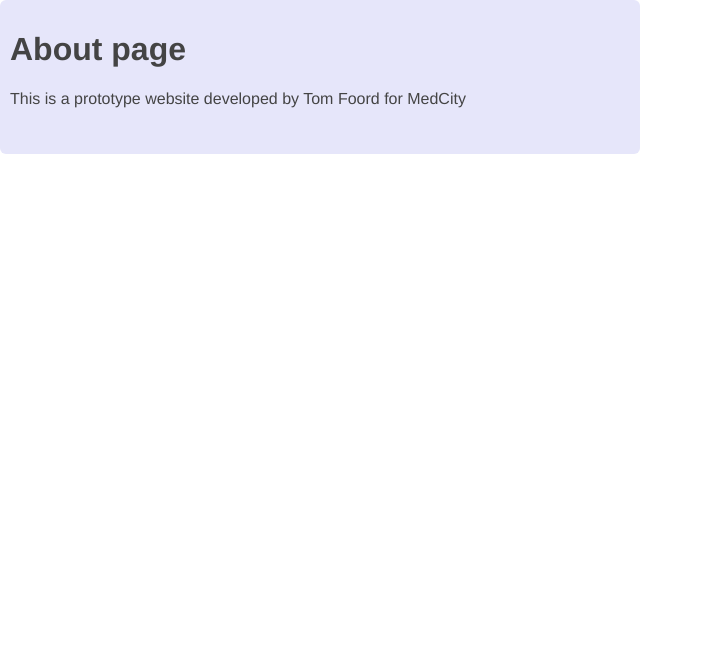
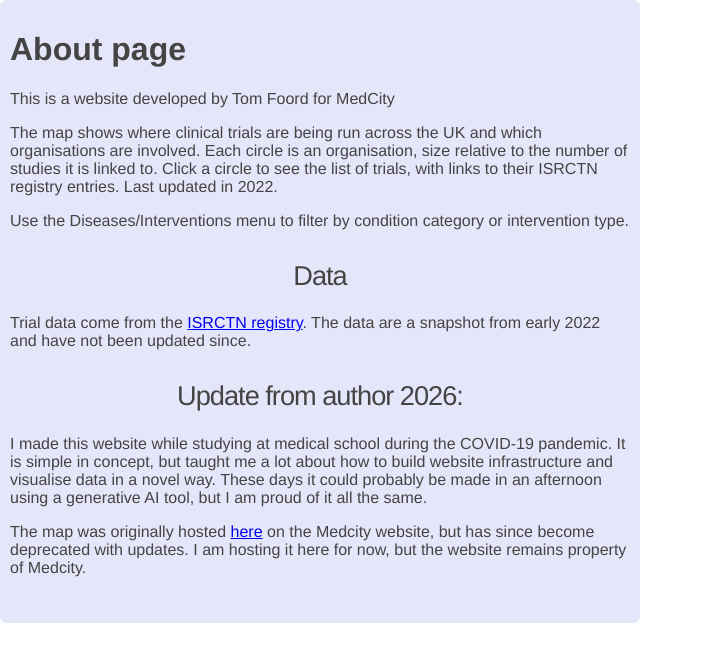
Before and after one commit to ThomasFoord/ClinicalTrialMap, a Flask app: page /about/ in a window 1280 px wide. Shown: the part 48-710 px from the top of the page, without its empty margins (0-703 px from the left). Run offline with Flask 2, Linux system fonts and the light colour scheme.

Commit message:
Update about page and header

```diff
--- a/app.py
+++ b/app.py
@@ -23,7 +23,7 @@ def mapper(disease="All", color="#040a42"):
         attribution='&copy; <a href="https://www.openstreetmap.org/copyright">OpenStreetMap</a> contributors '
                     '&copy; <a href="https://carto.com/attributions">CARTO</a>')
 
-    title = "Data Map of UK " + disease + " Clinical Trial Research and Collaboration"
+    title = "Data Map of " + disease + " Clinical Trial Research and Collaboration in the UK registered with ISRCTN"
 
     tools= ['pan,wheel_zoom,zoom_in,zoom_out,save,reset,tap', HoverTool(tooltips=[('Organisation', '@place'), ('No. Studies', '@number')])]
     bok_map = figure(x_range=(-1500000, 350000), y_range=(6500000, 8000000), title=title, tools=tools, active_scroll = "wheel_zoom",
--- a/templates/about.html
+++ b/templates/about.html
@@ -6,8 +6,26 @@
 
 	<h1>About page</h1>
 
-	<p>This is a prototype website developed by Tom Foord for MedCity</p>
+	<p>This is a website developed by Tom Foord for MedCity</p>
 
+	<p>The map shows where clinical trials are being run across the UK and which organisations
+	are involved. Each circle is an organisation, size relative to the number of studies it is linked to.
+	Click a circle to see the list of trials, with links to their ISRCTN registry entries. Last updated in 2022.</p>
+
+	<p>Use the Diseases/Interventions menu to filter by condition category or intervention type.</p>
+
+	<h2>Data</h2>
+	<p>Trial data come from the <a href="https://www.isrctn.com" target="_blank">ISRCTN registry</a>.
+	The data are a snapshot from early 2022 and have not been updated since.</p>
+
+	<h2>Update from author 2026: </h2>
+	<p>I made this website while studying at medical school during the COVID-19 pandemic. It is
+	simple in concept, but taught me a lot about how to build website infrastructure and visualise data in a novel way.
+	These days it could probably be made in an afternoon using a generative AI tool, but I am proud of it all the same. </p>
+
+	<p>The map was originally hosted <a href="https://www.medcityhq.com/2023/05/30/londons-strength-in-commercial-clinical-trials-revealed/
+	" target="_blank">here</a> on the Medcity website, but has since become deprecated with updates. I am hosting it here for now,
+	but the website remains property of Medcity.</p>
 </div>
 
 {%endblock%}
```
